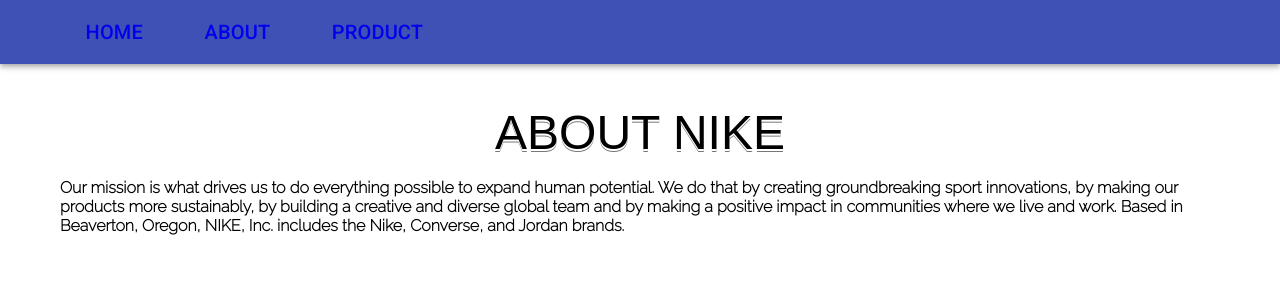
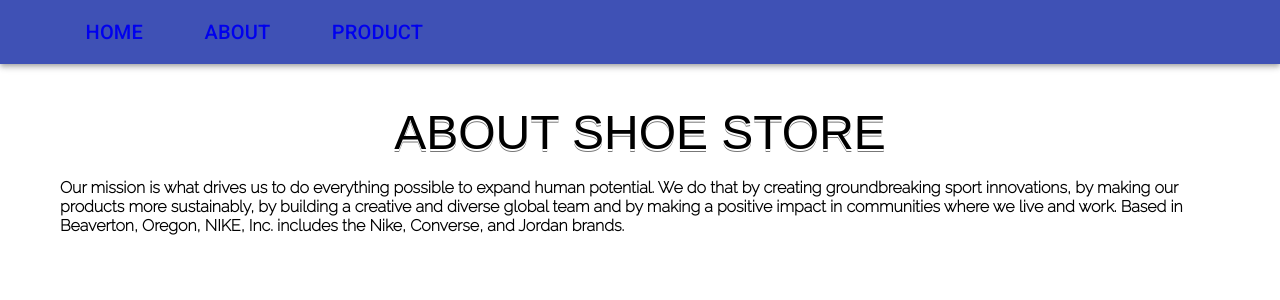
Before and after one commit to SaadMS10/session11, a React (Create React App) app: page /about in a window 1280 px wide. Shown: the top 300 px of the page. Built offline with nearby package versions, Linux system fonts and the light colour scheme.

Commit message:
About page changes

```diff
--- a/src/Components/About.js
+++ b/src/Components/About.js
@@ -4,7 +4,7 @@
 
   return (
 	<div>
-		<h1 class="about-h1">ABOUT NIKE </h1>
+		<h1 class="about-h1">ABOUT SHOE STORE</h1>
 		<p class="about-p">Our mission is what drives us to do everything possible to expand human potential. We do that by creating groundbreaking sport innovations, by making our products more sustainably, by building a creative and diverse global team and by making a positive impact in communities where we live and work.
 Based in Beaverton, Oregon, NIKE, Inc. includes the Nike, Converse, and Jordan brands.</p>
 	</div>
```
Also changed, not shown: 1 other file (tests, documents, lock files or other folders).
